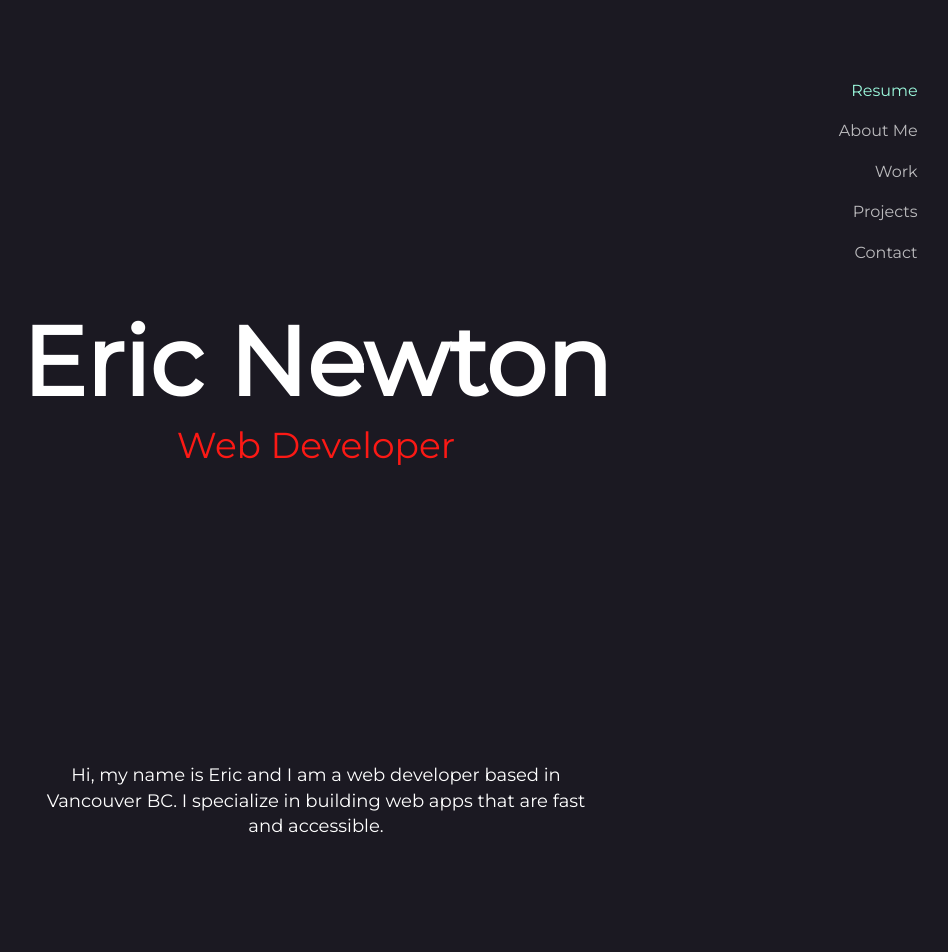
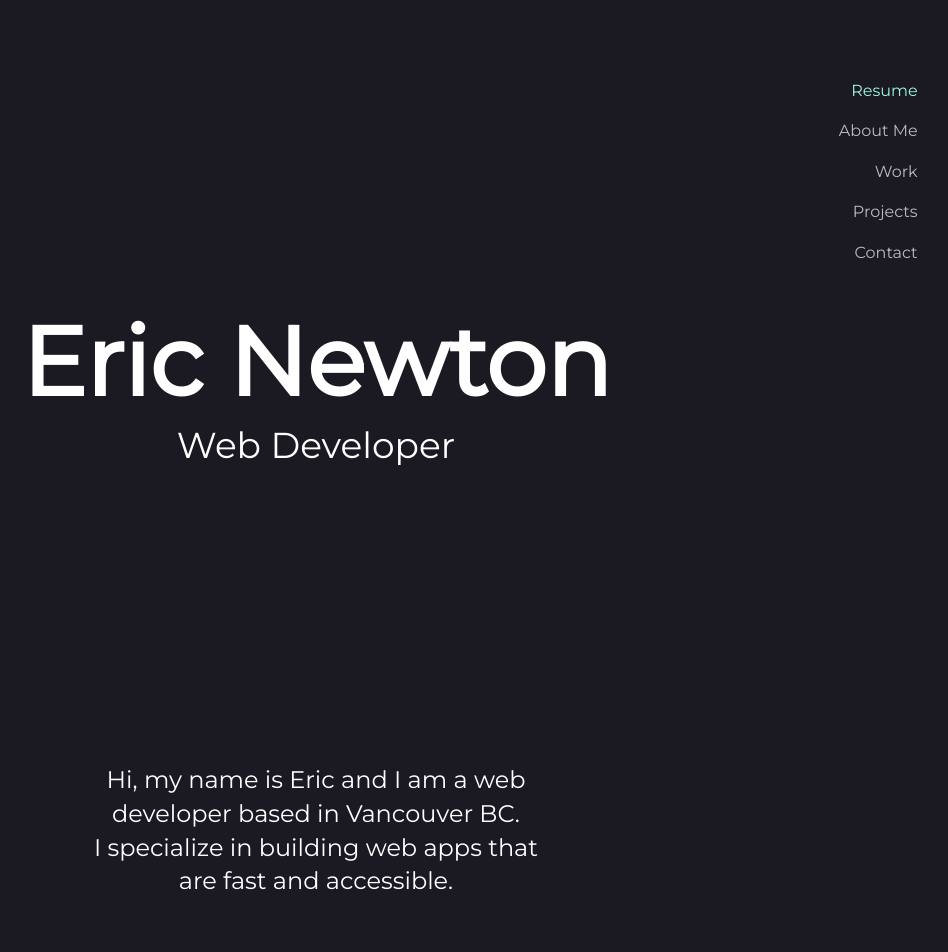
Before and after one commit to e-newton/port, a website built with Parcel: page index.html in a window 1280 px wide. Shown: the top 952 px of the page, without its empty margins (324-1272 px from the left). Built offline with nearby package versions, Linux system fonts and the light colour scheme.

Commit message:
Changed image and intro blurb

```diff
--- a/css/main.css
+++ b/css/main.css
@@ -36,8 +36,14 @@ p{
   font-weight: 600;
 }
 #web-dev{
-  color: #FB1915;
+  color: #FFFFFF;
   font-size: 36px;
+  font-weight: 300;
+}
+
+#blurb{
+  color: #FFFFFF;
+  font-size: 24px;
   font-weight: 300;
 }
 #about-me{
@@ -68,7 +74,7 @@ p{
   transition-duration: 0.2s;
 }
 .hover:hover{
-  box-shadow: 0 0 10px 3px #9BF8DC;
+  box-shadow: 0 0 10px 3px #ffffff;
 }
 .list-group-item{
   background-color: #7247401f;
@@ -106,7 +112,6 @@ p{
   top:15px;
 }
 #my-face{
-  border: 2px solid #9BF8DC;
   box-sizing: border-box;
   border-radius: 15px;
   height: fit-content;
--- a/index.html
+++ b/index.html
@@ -89,7 +89,7 @@
   </div>
   <div class="row justify-content-center" style="padding-top: 25%">
     <div class="col-10 col-md-6 text-center">
-      <p>Hi, my name is Eric and I am a web developer based in Vancouver BC. I specialize in building web apps that are
+      <p id="blurb">Hi, my name is Eric and I am a web developer based in Vancouver BC.<br> I specialize in building web apps that<br> are
         fast and accessible.</p>
     </div>
   </div>
```
